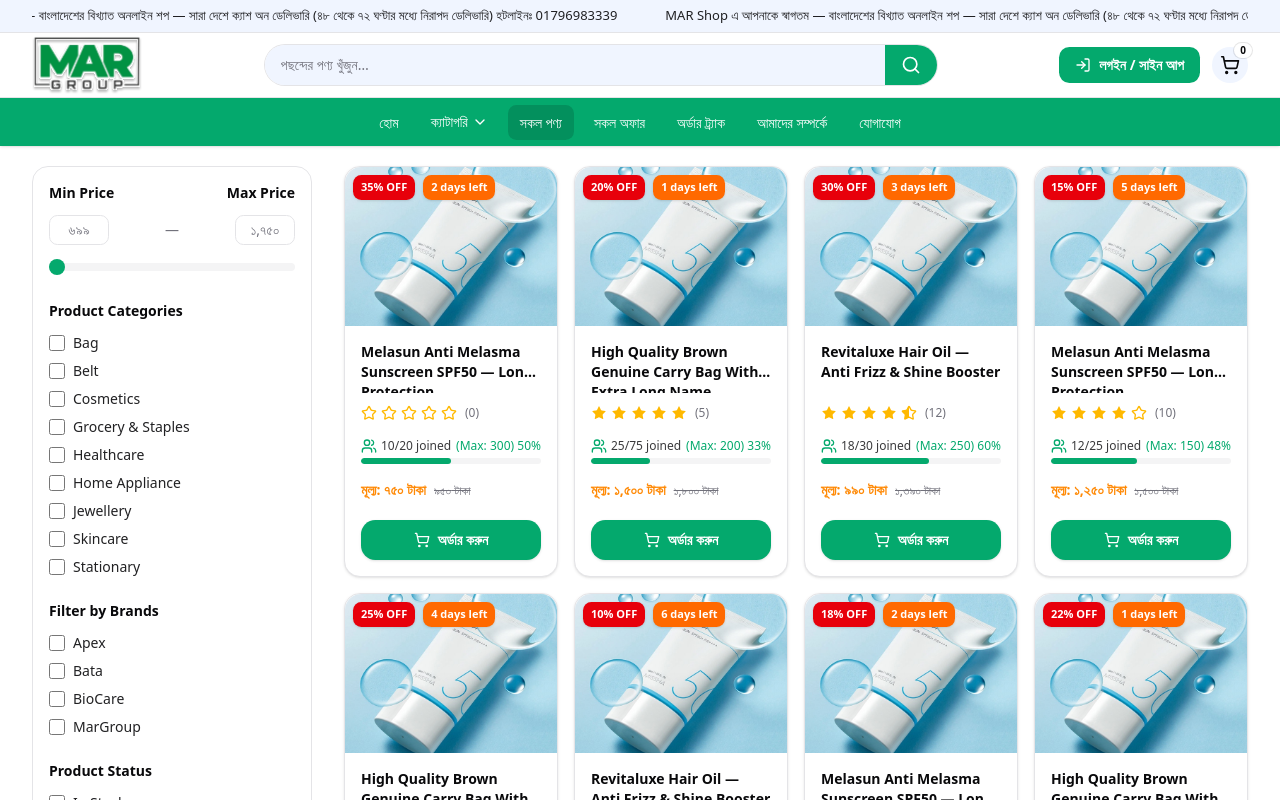
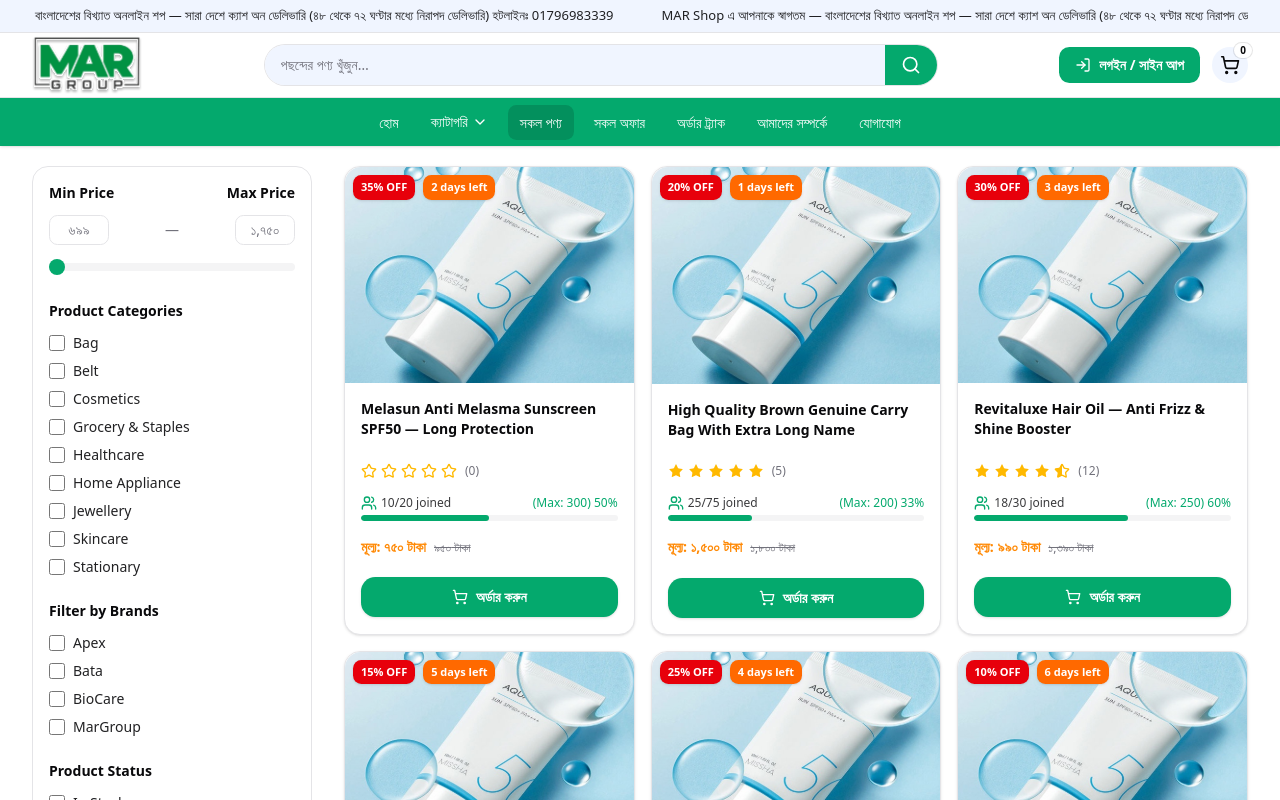
Before and after one commit to alamin-cse44/mar-pre-order-client, a Next.js app: page /all-products in a window 1280 px wide. Shown: the top 800 px of the page. Built offline with nearby package versions, Linux system fonts and the light colour scheme.

Commit message:
Refactor: card items

```diff
--- a/src/app/(CommonLayout)/all-products/page.tsx
+++ b/src/app/(CommonLayout)/all-products/page.tsx
@@ -198,7 +198,7 @@
 
           {/* Products Grid */}
           <main className="md:col-span-9">
-            <div className="grid grid-cols-1 gap-4 sm:grid-cols-2 lg:grid-cols-4">
+            <div className="grid grid-cols-1 gap-4 sm:grid-cols-2 lg:grid-cols-3">
               {currentSlice.map((p) => (
                 <ProductCard key={p.id} product={p} />
               ))}
```
